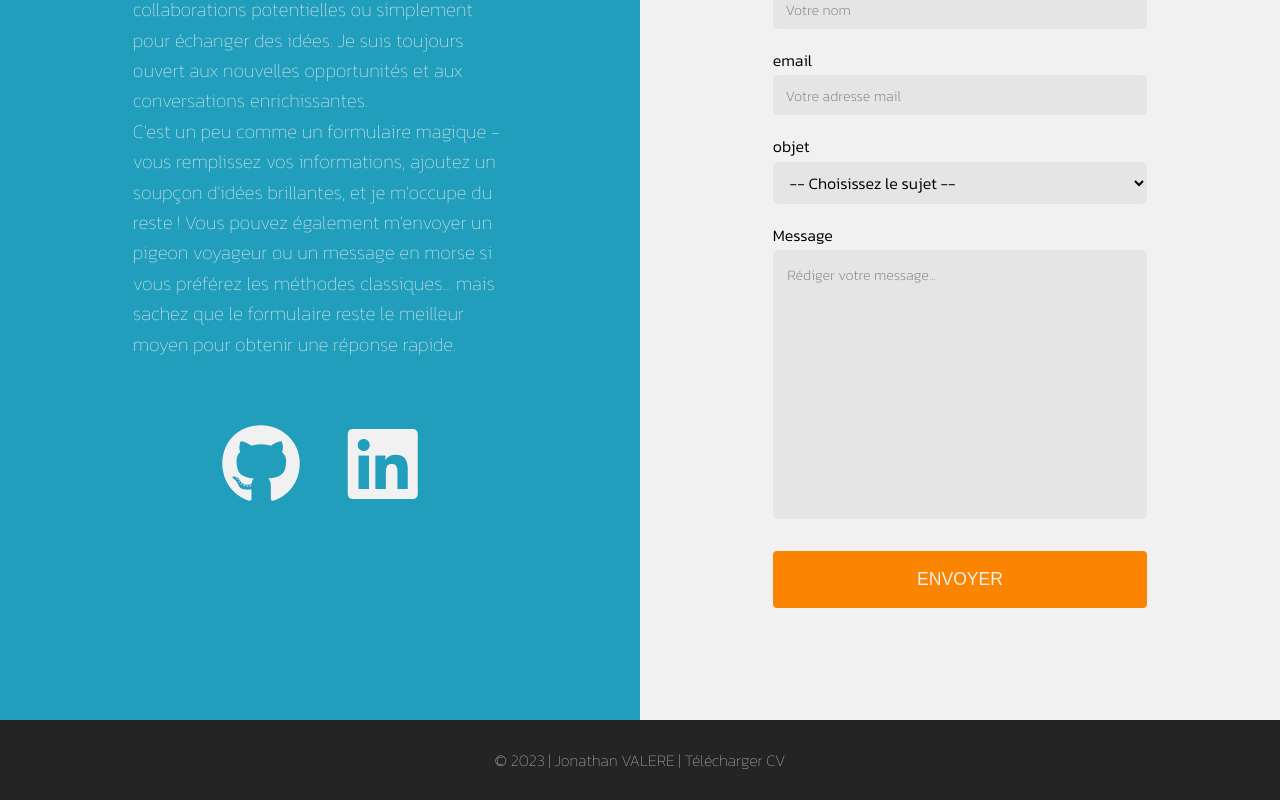
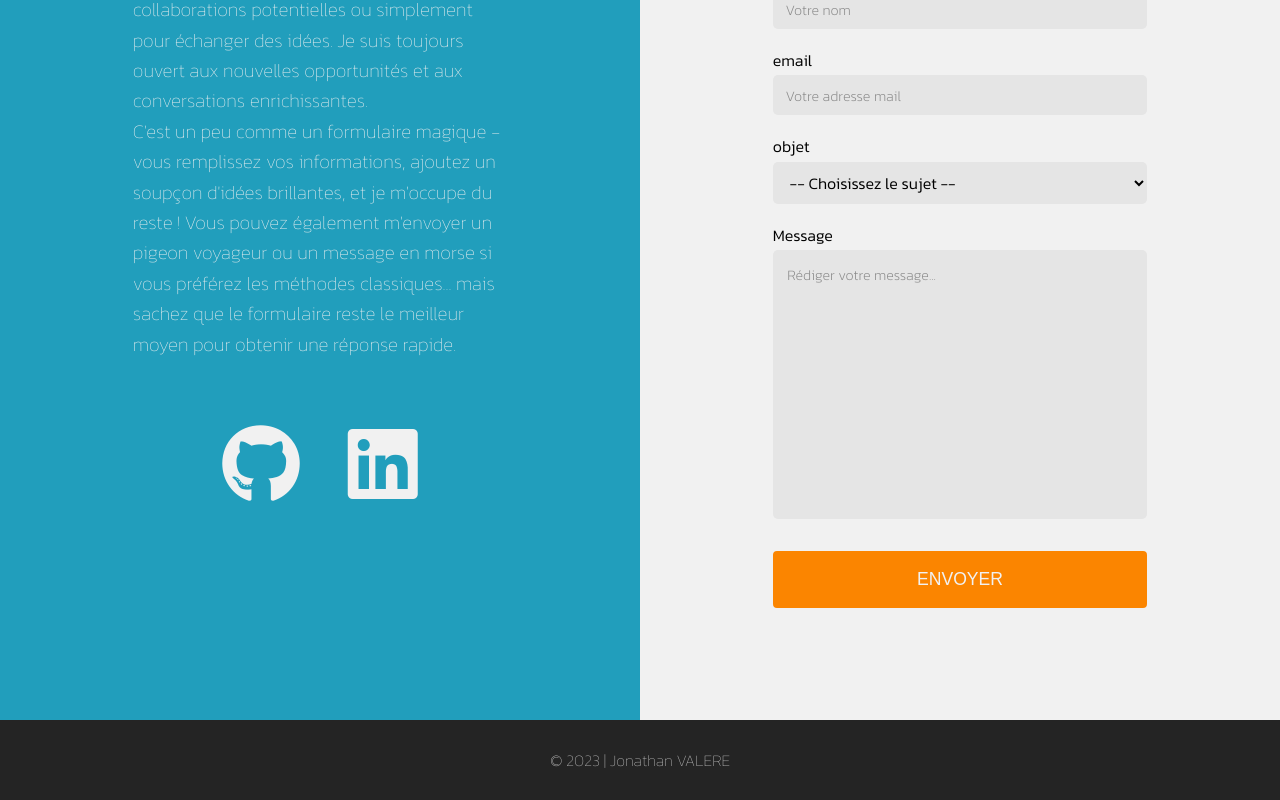
Before and after one commit to jonathanValere/portfolio-app, a React (Vite) app: page / in a window 1280 px wide. Shown: the part 2707-3507 px from the top of the page. Built offline with nearby package versions, Linux system fonts and the light colour scheme; the HTML template or start-up script is replaced by a standard one.

Commit message:
footer changed

```diff
--- a/src/Components/Footer/Footer.jsx
+++ b/src/Components/Footer/Footer.jsx
@@ -4,9 +4,7 @@ let currentDateYear = new Date().getFullYear();
 export default function Footer() {
   return (
     <section className={styles.section}>
-      <p className={styles.p}>
-        © {currentDateYear} | Jonathan VALERE | Télécharger CV
-      </p>
+      <p className={styles.p}>© {currentDateYear} | Jonathan VALERE</p>
     </section>
   );
 }
```
